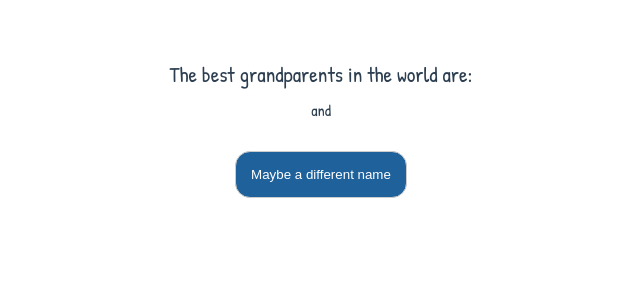
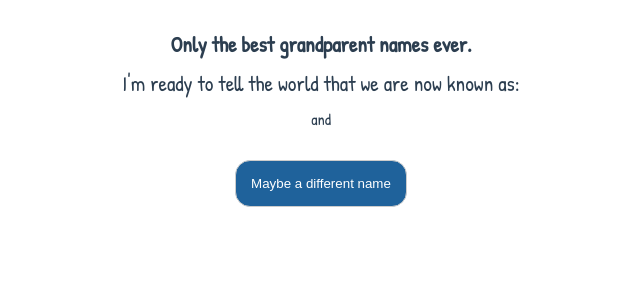
Before and after one commit to nbwoodward/grannyflump, a Vue app: page /1 in a window 1280 px wide. Shown: the top 300 px of the page, without its empty margins (319-959 px from the left). Built offline with nearby package versions, Linux system fonts and the light colour scheme.

Commit message:
Add explanatory header

```diff
--- a/src/App.vue
+++ b/src/App.vue
@@ -11,7 +11,7 @@
   -moz-osx-font-smoothing: grayscale;
   text-align: center;
   color: #2c3e50;
-  margin-top: 60px;
+  margin-top: 30px;
 }
 button {
   background-color: #1f629b;
--- a/src/data.js
+++ b/src/data.js
@@ -1,12 +1,13 @@
-export const headers = [
-  "You're new grandparents! Your wonderful grandchildren will call you:",
-  "You've always wanted to be:",
+export const slogans = [
+  "We're new grandparents! Our wonderful grandchildren shall call us:",
+  "Oh honey, I've just always wanted to be:",
   'The best grandparents in the world are:',
-  'Hey everyone, we are now known as:',
+  'I\'m ready to tell the world that we are now known as:',
+  'Power Grandparents:',
 ]
 
-export function getHeader() {
-  return headers[getIndFromArray(headers)]
+export function getSlogan() {
+  return slogans[getIndFromArray(slogans)]
 }
 
 const gpaNames = [
--- a/src/pages/GrannyFlump.vue
+++ b/src/pages/GrannyFlump.vue
@@ -1,6 +1,7 @@
 <template>
   <div id="granny-flump">
-    <div id="header">{{ header }}</div>
+    <h2 id="slogan">Only the best grandparent names ever.</h2>
+    <div id="slogan">{{ slogan }}</div>
     <div id="names">
       <div id="gma">{{ gma }}</div>
       <div id="and">and</div>
@@ -11,11 +12,11 @@
 </template>
 
 <script>
-import { getHeader, getRandomNames, decodeString} from '@/data'
+import { getSlogan, getRandomNames, decodeString} from '@/data'
 export default {
   data() {
     return {
-      header: '',
+      slogan: '',
       gma: '',
       gpa: '',
       url: '',
@@ -30,7 +31,7 @@ export default {
   },
   methods: {
     getGrannyFromRoute(){
-      this.header = getHeader()
+      this.slogan = getSlogan()
 
       const encoded = this.$route.params?.encoded
 
@@ -44,7 +45,7 @@ export default {
       this.gpa = gpa
     },
     getGranny() {
-      this.header = getHeader()
+      this.slogan = getSlogan()
 
       const [gma, gpa, encoded] = getRandomNames()
 
@@ -61,7 +62,10 @@ export default {
 }
 </script>
 <style scoped>
-#header {
+#header{
+  margin-bottom:20px;
+}
+#slogan {
   margin-bottom: 10px;
   font-size: 16pt;
 }
```
